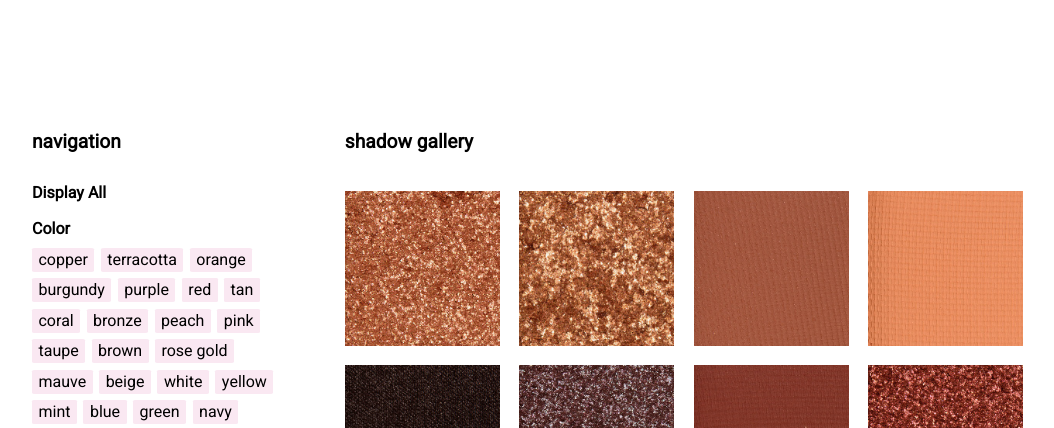
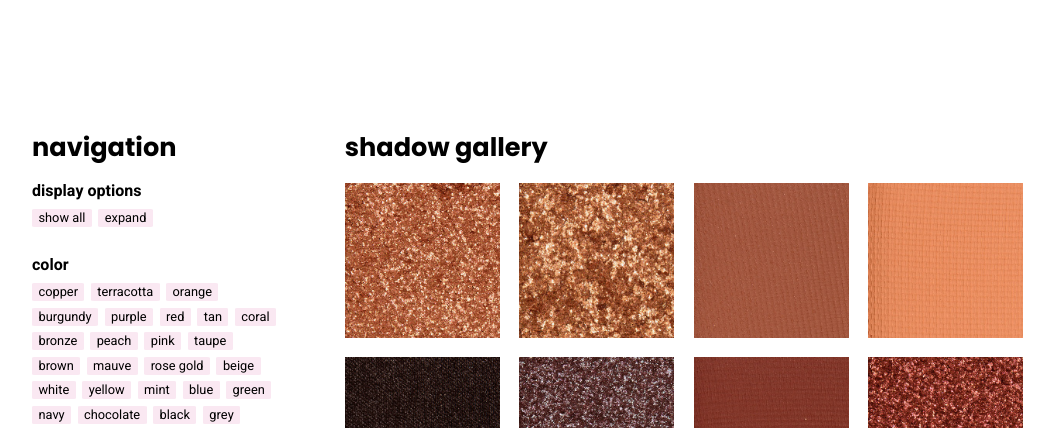
Before and after one commit to lindem42/makeup_tracker, a plain HTML site: page index.html in a window 1280 px wide. Shown: the top 428 px of the page, without its empty margins (96-1150 px from the left). Drawn offline with Linux system fonts and the light colour scheme.

Commit message:
edited styles

```diff
--- a/index.html
+++ b/index.html
@@ -4,7 +4,8 @@
 <meta charset="utf-8">
 <!-- fonts -->
 <link href="https://fonts.googleapis.com/css?family=Poppins:bold" rel="stylesheet">
-<link href="https://fonts.googleapis.com/css?family=Heebo&display=swap" rel="stylesheet">
+<link rel="preconnect" href="https://fonts.gstatic.com">
+<link href="https://fonts.googleapis.com/css2?family=Heebo:wght@100;400;700&display=swap" rel="stylesheet">
 
 <!-- css -->
 <link href="styles.css" rel="stylesheet" type="text/css">
@@ -22,12 +23,16 @@
             <div id="menu-title" class="title">navigation</div>
             <div id="menu">
 
-                <div class="sub-title" id="display-all" onclick = "displayAll()">Display All</div>
-                <div class="sub-title" id="color-filter">Color</div>
+                <div class="sub-title">Display Options</div>
+                <div class="filter-cont" id="display-filters">
+                        <div class="filter" id="display-all" onclick = "displayAll()">show all</div>
+                        <div class="filter" id="expand-btn" onclick = "displayAll()">expand</div>
+                </div>
+                <div class="sub-title">Color</div>
                 <div class="filter-cont" id="color-filters"></div>
-                <div class="sub-title" id="brand-filter">Brand</div>
+                <div class="sub-title">Brand</div>
                 <div class="filter-cont" id="brand-filters"></div>
-                <div class="sub-title" id="finish-filter">Finish</div>
+                <div class="sub-title">Finish</div>
                 <div class="filter-cont" id="finish-filters"></div>
             </div>
         </div>
--- a/makeup_tracker.js
+++ b/makeup_tracker.js
@@ -41,7 +41,7 @@ shades = [
     new Shade("Lime Crime", "Venus XL", "Burnt Gold", "terracotta", "matte", "photos/lc-venus-xl/burnt-gold.jpg"),
     new Shade("Lime Crime", "Venus XL", "Flora", "coral", "matte", "photos/lc-venus-xl/flora.jpg"),
     new Shade("Lime Crime", "Venus XL", "Scallop", "peach", "matte", "photos/lc-venus-xl/scallop.jpg"),
-    new Shade("Lime Crime", "Venus XL", "Celestial", "burgundy", "sparkle matte", "photos/lc-venus-xl/celestial.jpg"),
+    new Shade("Lime Crime", "Venus XL", "Celestial", "mauve", "sparkle matte", "photos/lc-venus-xl/celestial.jpg"),
     new Shade("Lime Crime", "Venus XL", "Ethereal", "rose gold", "shimmer", "photos/lc-venus-xl/ethereal.jpg"),
     new Shade("Lime Crime", "Venus XL", "Triumph", "pink", "matte", "photos/lc-venus-xl/triumph.jpg"),
     new Shade("Lime Crime", "Venus XL", "Supreme", "mauve", "matte", "photos/lc-venus-xl/supreme.jpg"),
@@ -155,10 +155,6 @@ function displayShades(source){
     shadeBox.appendChild(shadeBoxImg);
     gallery.append(shadeBox);
 
-    shadeBox.classList.add("shade-box");
-    if (i % 4 == 0 || i == 0){
-      shadeBox.style.paddingLeft = "0%";
-    }
   }
 }
 
--- a/styles.css
+++ b/styles.css
@@ -8,6 +8,11 @@ body {
 	font-size:1rem;
 	background-color:#fff;
 	font-family:"heebo";
+}
+
+body::-webkit-scrollbar {
+    width: 0px;
+    background: transparent;
 }
 
 #body-container{
@@ -49,24 +54,23 @@ body {
 }
 
 .title{
-    font-size:1.5vw;
-    font-weight:bold;
+    font-size:2vw;
+    font-family:poppins;
+    text-transform:lowercase;
     padding-bottom:2%;
 }
 
 #menu{
-    padding-top:7.5%;
     width:100%;
     display:flex;
     flex-direction:column;
 }
 
 .sub-title{
+    margin-top:2.5%;
+    text-transform:lowercase;
+    font-size:1.25vw;
     font-weight:bold;
-}
-
-#display-all{
-    padding-bottom:5%;
 }
 
 .filter-cont{
@@ -79,6 +83,7 @@ body {
 
 .filter{
     cursor:pointer;
+    font-size:1vw;
     padding-right:2.5%;
     padding-left:2.5%;
     margin-right:2.5%;
@@ -103,8 +108,10 @@ body {
     display:flex;
     flex-direction:column;
     width:20%;
-    padding-top:2.5%;
-    padding-left:2.5%;
+    padding-bottom:2.5%;
+    padding-right:2.5%;
+    transition: padding-top 1s ease;
+    animation: slide-up 0.4s ease;
 }
 
 .shade-box img{
@@ -114,3 +121,14 @@ body {
     width: auto;
     height: auto;
 }
+
+@keyframes slide-up {
+    0% {
+        opacity: 0;
+        transform: translateY(20px);
+    }
+    100% {
+        opacity: 1;
+        transform: translateY(0);
+    }
+}
```
